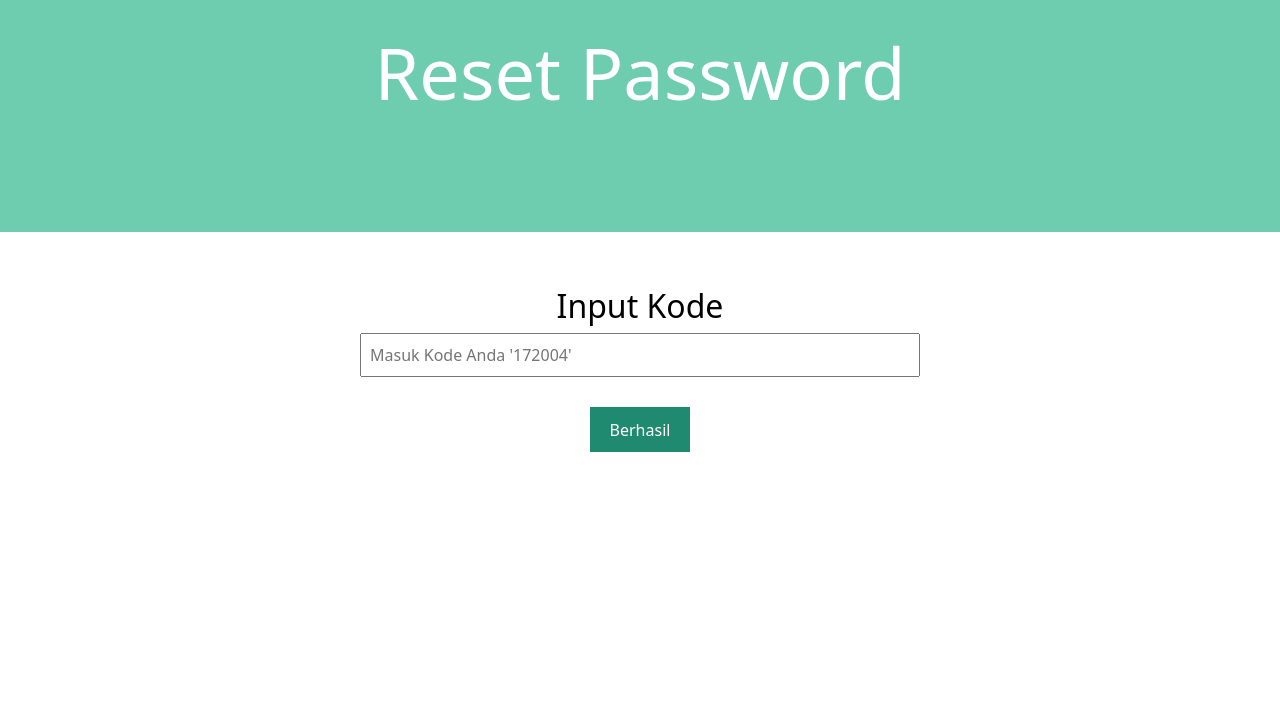
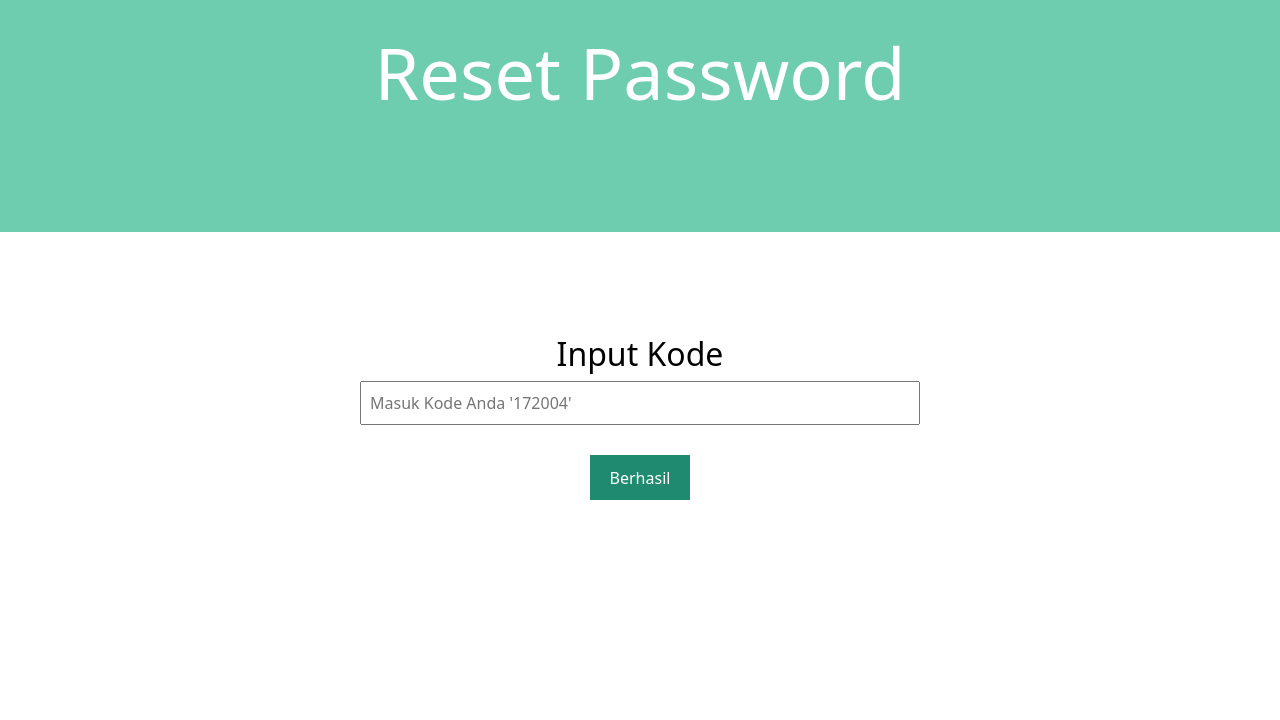
Before and after one commit to ibrahimelgibran/uasrpsbootstrap12page, a plain HTML site: page lupa-pw.html in a window 1280 px wide. Shown: the part 80-800 px from the top of the page. Drawn offline with nearby package versions, Linux system fonts and the light colour scheme.

Commit message:
first commit

```diff
--- a/lupa-pw.html
+++ b/lupa-pw.html
@@ -38,7 +38,7 @@
     </section>
 
     <!-- login -->
-    <div class="login">
+    <div class="login mt-5">
       <form id="login-form">
         <h2>Input Kode</h2>
         <input type="text" placeholder="Masuk Kode Anda '172004'" />
```
Also changed, not shown: masukan-kode.html (+1 -1 lines).
